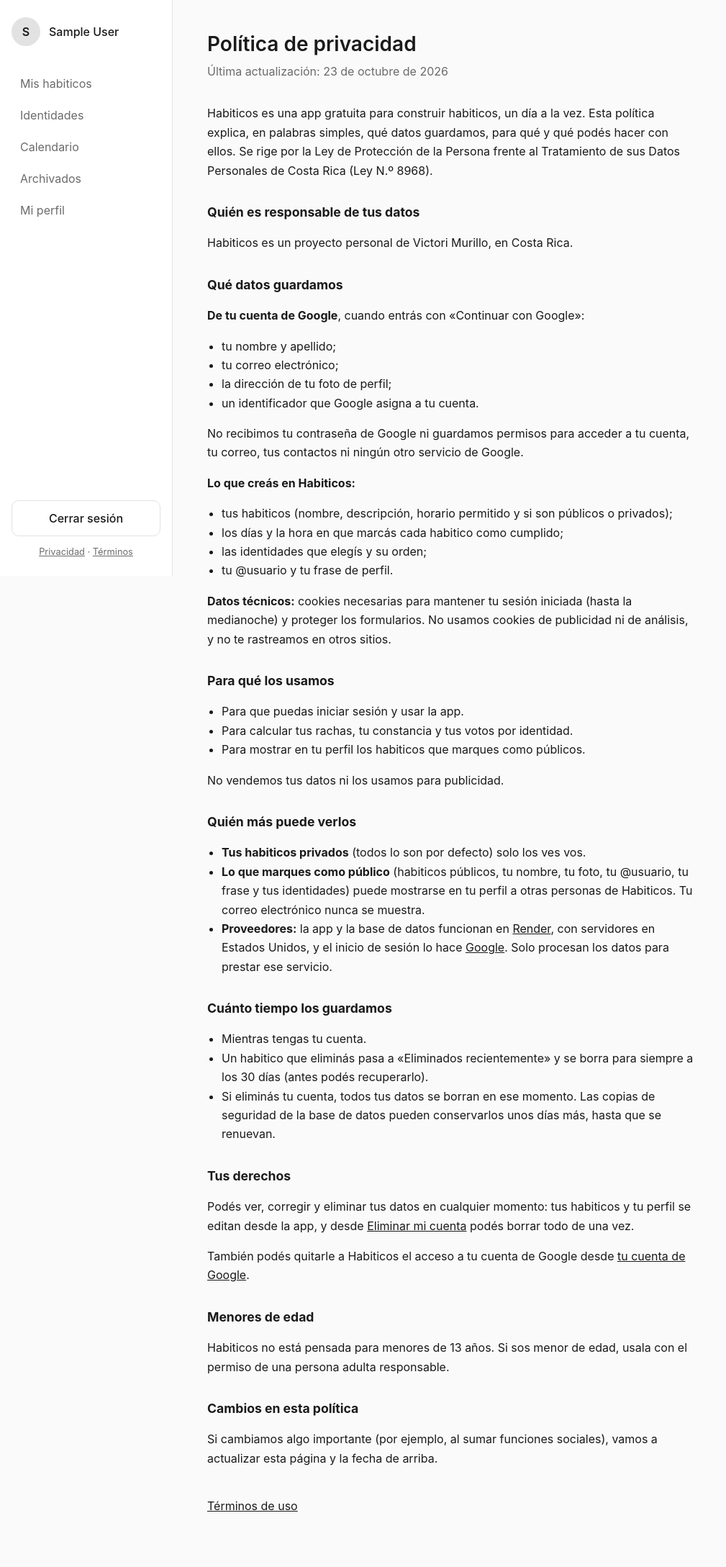
After one commit to victoriCR/habiticos, a Django app: page /privacidad/ in a window 1280 px wide. The commit adds this page. Shown: the whole page at 72% size, without its empty margins (0-1009 px from the left). Run offline with Django 5.2, Linux system fonts and the light colour scheme; the visitor is signed in with stand-in values (Sample User, id 1); some libraries are stand-ins or nearby versions.

Commit message:
Privacidad, Términos y "Eliminar mi cuenta"
- /privacidad y /terminos: páginas públicas (las pide Google para publicar
  la app), enlazadas desde el login y la barra lateral
- Correo de contacto configurable (CONTACTO_EMAIL); si falta, no se muestra
- Eliminar mi cuenta (desde Editar perfil): muestra lo que se borra, pide
  escribir "eliminar" y borra todo en cascada; no aplica a superusuarios

Co-Authored-By: Claude Opus 5.5 <noreply@anthropic.com>

```diff
--- a/apps/perfiles/templates/perfiles/perfil_formulario.html
+++ b/apps/perfiles/templates/perfiles/perfil_formulario.html
@@ -27,5 +27,10 @@
                 <a class="boton" href="{% url 'perfil' %}">Cancelar</a>
             </div>
         </form>
+
+        <div class="zona">
+            <p class="suave">Si ya no querés usar Habiticos, podés borrar tu cuenta y todos tus datos.</p>
+            <a class="boton peligro" href="{% url 'eliminar_cuenta' %}">Eliminar mi cuenta</a>
+        </div>
     </div>
 {% endblock %}
--- a/apps/perfiles/urls.py
+++ b/apps/perfiles/urls.py
@@ -6,4 +6,6 @@ from . import views
 urlpatterns = [
     path("", views.mi_perfil, name="perfil"),
     path("editar/", views.editar_perfil, name="editar_perfil"),
+    path("eliminar-cuenta/", views.eliminar_cuenta, name="eliminar_cuenta"),
+    path("cuenta-eliminada/", views.cuenta_eliminada, name="cuenta_eliminada"),
 ]
--- a/config/settings.py
+++ b/config/settings.py
@@ -204,6 +204,9 @@ ACCOUNT_EMAIL_VERIFICATION = "none"  # Google ya verifica el email
 LOGIN_REDIRECT_URL = "/"
 ACCOUNT_LOGOUT_REDIRECT_URL = "/"
 
+# Correo de contacto que aparece en Privacidad y Términos (vacío: no se muestra)
+CONTACTO_EMAIL = os.environ.get("CONTACTO_EMAIL", "")
+
 
 # Producción (solo con DEBUG apagado): todo por https
 if not DEBUG:
--- a/config/urls.py
+++ b/config/urls.py
@@ -1,9 +1,21 @@
+from django.conf import settings
 from django.contrib import admin
 from django.urls import include, path
+from django.views.generic import TemplateView
+
+
+def pagina_legal(plantilla):
+    """Una página pública (sin iniciar sesión), con el correo de contacto."""
+    return TemplateView.as_view(
+        template_name=plantilla, extra_context={"contacto": settings.CONTACTO_EMAIL}
+    )
+
 
 urlpatterns = [
     path("admin/", admin.site.urls),
     path("accounts/", include("allauth.urls")),
+    path("privacidad/", pagina_legal("legal/privacidad.html"), name="privacidad"),
+    path("terminos/", pagina_legal("legal/terminos.html"), name="terminos"),
     # Cada app define sus propias direcciones
     path("", include("apps.habitos.urls")),
     path("identidades/", include("apps.identidades.urls")),
--- a/static/css/habiticos.css
+++ b/static/css/habiticos.css
@@ -953,3 +953,62 @@ h1 {
     border: 1px solid var(--error);
     border-radius: 10px;
 }
+
+/* Páginas para leer (Privacidad, Términos): una columna cómoda, también con la barra */
+.contenido main.lectura {
+    max-width: 680px;
+}
+
+.legal h2 {
+    margin: 32px 0 8px;
+    font-size: 1.1rem;
+}
+
+.legal p,
+.legal li {
+    line-height: 1.65;
+}
+
+.legal ul {
+    padding-left: 20px;
+}
+
+.legal a,
+.pie-legal a,
+.aviso a {
+    color: var(--texto);
+}
+
+.legal-otros {
+    margin-top: 40px;
+}
+
+/* Enlaces legales: al pie de la barra y debajo del botón de Google */
+.pie-legal {
+    margin: 12px 0 0;
+    color: var(--suave);
+    font-size: 0.8rem;
+    text-align: center;
+}
+
+.pie-legal a {
+    color: var(--suave);
+}
+
+/* Recuadro rojo de "Eliminar mi cuenta" */
+.aviso-peligro {
+    margin-bottom: 24px;
+    background: var(--superficie);
+}
+
+.aviso-peligro p,
+.aviso-peligro ul {
+    margin: 0 0 8px;
+}
+
+@media (max-width: 720px) {
+    /* En el móvil la barra es una franja: los enlaces legales no caben */
+    .barra .pie-legal {
+        display: none;
+    }
+}
--- a/templates/account/login.html
+++ b/templates/account/login.html
@@ -15,4 +15,5 @@
         </svg>
         Continuar con Google
     </a>
+    <p class="pie-legal">Al continuar, aceptás los <a href="{% url 'terminos' %}">Términos</a> y la <a href="{% url 'privacidad' %}">Política de privacidad</a>.</p>
 {% endblock %}
--- a/templates/base.html
+++ b/templates/base.html
@@ -31,15 +31,18 @@
                         </nav>
                     {% endwith %}
                 </div>
-                <form method="post" action="{% url 'account_logout' %}">
-                    {% csrf_token %}
-                    <button class="boton" type="submit">Cerrar sesión</button>
-                </form>
+                <div class="barra-abajo">
+                    <form method="post" action="{% url 'account_logout' %}">
+                        {% csrf_token %}
+                        <button class="boton" type="submit">Cerrar sesión</button>
+                    </form>
+                    <p class="pie-legal"><a href="{% url 'privacidad' %}">Privacidad</a> · <a href="{% url 'terminos' %}">Términos</a></p>
+                </div>
             </aside>
         {% endwith %}
     {% endif %}
     <div class="contenido">
-        <main>
+        <main class="{% block clase_main %}{% endblock %}">
             {% for mensaje in messages %}
                 {# Solo errores; los avisos de allauth ("Has iniciado sesión…") se descartan #}
                 {% if mensaje.level_tag == "error" %}
--- /dev/null
+++ b/templates/legal/privacidad.html
@@ -0,0 +1,116 @@
+{% extends "base.html" %}
+
+{% block titulo %}Política de privacidad · Habiticos{% endblock %}
+{% block clase_main %}lectura{% endblock %}
+
+{% block contenido %}
+    <article class="legal">
+        <h1>Política de privacidad</h1>
+        <p class="suave">Última actualización: 23 de octubre de 2026</p>
+
+        <p>
+            Habiticos es una app gratuita para construir habiticos, un día a la vez.
+            Esta política explica, en palabras simples, qué datos guardamos, para qué y qué
+            podés hacer con ellos. Se rige por la Ley de Protección de la Persona frente al
+            Tratamiento de sus Datos Personales de Costa Rica (Ley N.º 8968).
+        </p>
+
+        <h2>Quién es responsable de tus datos</h2>
+        <p>
+            Habiticos es un proyecto personal de Victori Murillo, en Costa Rica.
+            {% if contacto %}Podés escribir a <a href="mailto:{{ contacto }}">{{ contacto }}</a> por cualquier consulta sobre tus datos.{% endif %}
+        </p>
+
+        <h2>Qué datos guardamos</h2>
+        <p><strong>De tu cuenta de Google</strong>, cuando entrás con «Continuar con Google»:</p>
+        <ul>
+            <li>tu nombre y apellido;</li>
+            <li>tu correo electrónico;</li>
+            <li>la dirección de tu foto de perfil;</li>
+            <li>un identificador que Google asigna a tu cuenta.</li>
+        </ul>
+        <p>
+            No recibimos tu contraseña de Google ni guardamos permisos para acceder a tu
+            cuenta, tu correo, tus contactos ni ningún otro servicio de Google.
+        </p>
+        <p><strong>Lo que creás en Habiticos:</strong></p>
+        <ul>
+            <li>tus habiticos (nombre, descripción, horario permitido y si son públicos o privados);</li>
+            <li>los días y la hora en que marcás cada habitico como cumplido;</li>
+            <li>las identidades que elegís y su orden;</li>
+            <li>tu @usuario y tu frase de perfil.</li>
+        </ul>
+        <p>
+            <strong>Datos técnicos:</strong> cookies necesarias para mantener tu sesión
+            iniciada (hasta la medianoche) y proteger los formularios. No usamos cookies de
+            publicidad ni de análisis, y no te rastreamos en otros sitios.
+        </p>
+
+        <h2>Para qué los usamos</h2>
+        <ul>
+            <li>Para que puedas iniciar sesión y usar la app.</li>
+            <li>Para calcular tus rachas, tu constancia y tus votos por identidad.</li>
+            <li>Para mostrar en tu perfil los habiticos que marques como públicos.</li>
+        </ul>
+        <p>No vendemos tus datos ni los usamos para publicidad.</p>
+
+        <h2>Quién más puede verlos</h2>
+        <ul>
+            <li>
+                <strong>Tus habiticos privados</strong> (todos lo son por defecto) solo los ves vos.
+            </li>
+            <li>
+                <strong>Lo que marques como público</strong> (habiticos públicos, tu nombre, tu foto,
+                tu @usuario, tu frase y tus identidades) puede mostrarse en tu perfil a otras
+                personas de Habiticos. Tu correo electrónico nunca se muestra.
+            </li>
+            <li>
+                <strong>Proveedores:</strong> la app y la base de datos funcionan en
+                <a href="https://render.com/privacy" rel="noopener">Render</a>, con servidores en
+                Estados Unidos, y el inicio de sesión lo hace
+                <a href="https://policies.google.com/privacy" rel="noopener">Google</a>. Solo
+                procesan los datos para prestar ese servicio.
+            </li>
+        </ul>
+
+        <h2>Cuánto tiempo los guardamos</h2>
+        <ul>
+            <li>Mientras tengas tu cuenta.</li>
+            <li>
+                Un habitico que eliminás pasa a «Eliminados recientemente» y se borra para
+                siempre a los 30 días (antes podés recuperarlo).
+            </li>
+            <li>
+                Si eliminás tu cuenta, todos tus datos se borran en ese momento. Las copias de
+                seguridad de la base de datos pueden conservarlos unos días más, hasta que se
+                renuevan.
+            </li>
+        </ul>
+
+        <h2>Tus derechos</h2>
+        <p>
+            Podés ver, corregir y eliminar tus datos en cualquier momento: tus habiticos y tu
+            perfil se editan desde la app, y desde
+            <a href="{% url 'eliminar_cuenta' %}">Eliminar mi cuenta</a> podés borrar todo de una vez.
+            {% if contacto %}Para cualquier otra solicitud, escribí a <a href="mailto:{{ contacto }}">{{ contacto }}</a>.{% endif %}
+        </p>
+        <p>
+            También podés quitarle a Habiticos el acceso a tu cuenta de Google desde
+            <a href="https://myaccount.google.com/permissions" rel="noopener">tu cuenta de Google</a>.
+        </p>
+
+        <h2>Menores de edad</h2>
+        <p>
+            Habiticos no está pensada para menores de 13 años. Si sos menor de edad, usala con
+            el permiso de una persona adulta responsable.
+        </p>
+
+        <h2>Cambios en esta política</h2>
+        <p>
+            Si cambiamos algo importante (por ejemplo, al sumar funciones sociales), vamos a
+            actualizar esta página y la fecha de arriba.
+        </p>
+
+        <p class="suave legal-otros"><a href="{% url 'terminos' %}">Términos de uso</a></p>
+    </article>
+{% endblock %}
```
Also changed, not shown: apps/perfiles/templates/perfiles/cuenta_eliminada.html (added, +15 -0 lines), apps/perfiles/templates/perfiles/eliminar_cuenta.html (added, +32 -0 lines), apps/perfiles/tests/test_eliminar_cuenta.py (added, +68 -0 lines), apps/perfiles/tests/test_legal.py (added, +39 -0 lines), apps/perfiles/views.py (+42 -1 lines), templates/legal/terminos.html (added, +69 -0 lines), 1 other file.
